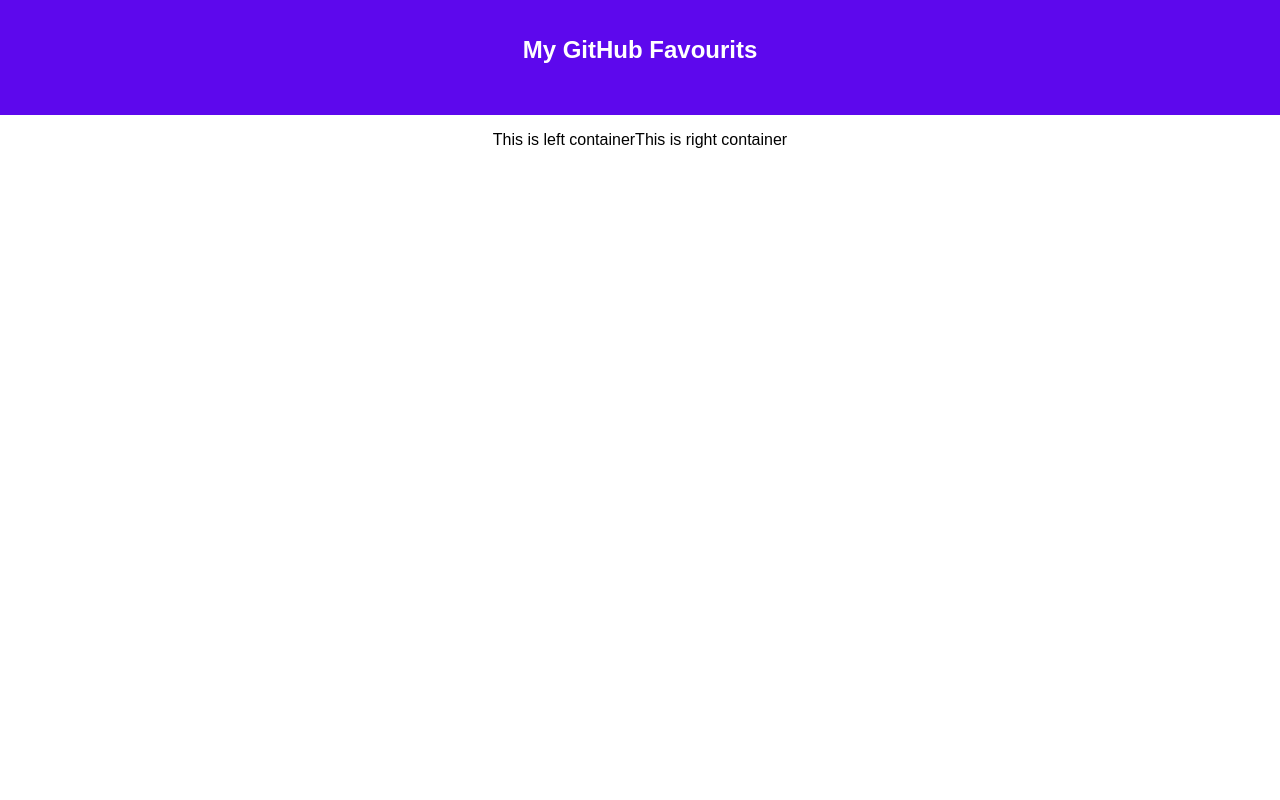
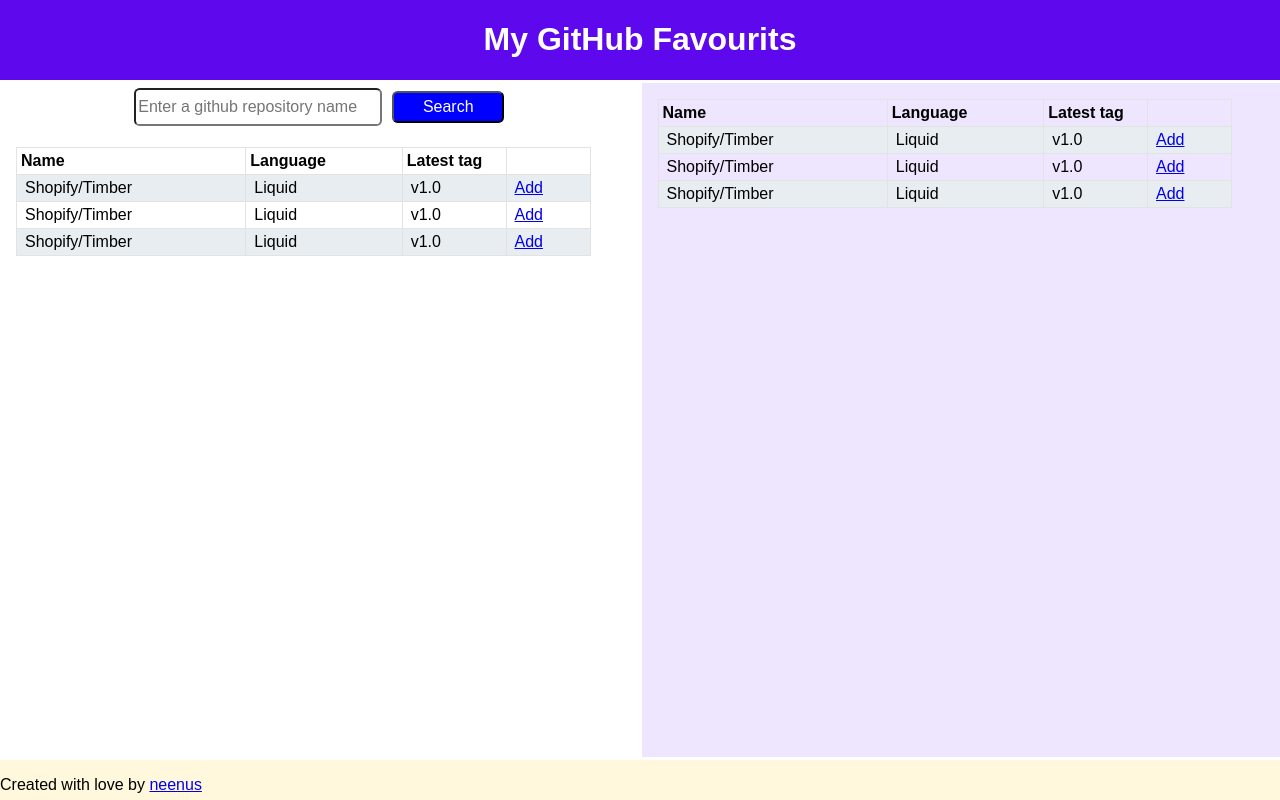
Before and after one commit to neenus/github_repository_search, a React (Create React App) app: page / in a window 1280 px wide. Built offline with nearby package versions, Linux system fonts and the light colour scheme.

Commit message:
front end replicated

```diff
--- a/package.json
+++ b/package.json
@@ -5,7 +5,8 @@
   "dependencies": {
     "react": "^16.5.1",
     "react-dom": "^16.5.1",
-    "react-scripts": "1.1.5"
+    "react-scripts": "1.1.5",
+    "reactstrap": "^6.4.0"
   },
   "scripts": {
     "start": "react-scripts start",
--- a/src/App.css
+++ b/src/App.css
@@ -1,46 +1,81 @@
-.App {
+html, body {
+  height: 100%;
+  width: 100%;
+}
+body {
+  display: grid;
+}
+
+.container > div {
+  display: block;
+  justify-content: center;
+  align-items: center;
+  /* font-size: 2em */
+}
+
+.container {
+  display: grid;
+  grid-gap: 3px;
+  grid-template-columns: repeat(2, 1fr);
+  grid-template-rows: auto 1fr auto;
+  min-height: 100%;
+
+}
+/* .App-title {
+  font-size: 1.5em;
+} */
+
+.header {
+
+  grid-column: 1 / -1;
+  background-color: #5d08ed;
+  color: white;
   text-align: center;
 }
 
-.App-logo {
-  animation: App-logo-spin infinite 20s linear;
-  height: 80px;
+.sodebar-left{
+  /* grid-column: 2 / -1; */
+
+
 }
 
-.App-header {
-  background-color: #5d08ed;
-  height: 75px;
-  padding: 20px;
-  color: white;
+.sidebar-right {
+  /* grid-column: 2 / -1; */
+
+  background-color: #ede6fe
+
 }
 
-.App-title {
-  font-size: 1.5em;
+.footer {
+
+  grid-column: 1 / -1;
+  background-color: cornsilk;
+  height: 40px;
+  bottom: 0;
 }
 
-.App-intro {
-  font-size: large;
+.search-bar {
+  text-align: center;
 }
 
-@keyframes App-logo-spin {
-  from { transform: rotate(0deg); }
-  to { transform: rotate(360deg); }
+#search-btn {
+  border-radius: .35em;
+    width: 7em;
+    height: 2em;
+    font-size: 1em;
+    margin: 5px;
+    background-color: blue;
+    color: white;
 }
 
-.container {
-  display: flex;
-  flex-direction: row;
-  align-items: center;
-  justify-content: center;
-  align-content: stretch;
-
-}
-.container.left{
-  flex-direction: column;
-  width: 50%;
+#search-box {
+  border-radius: .35em;
+    width: 15em;
+    height: 2em;
+    font-size: 1em;
+    margin: 5px;
 }
 
-.container.right {
-  flex-direction: column;
-  width: 50%
+.search-results {
+  text-align: center;
 }
--- a/src/App.js
+++ b/src/App.js
@@ -1,22 +1,32 @@
 import React, { Component } from 'react';
 import './App.css';
+import './components/_table.css';
+import SearchBar from './components/_search-bar.js';
+import Table from './components/_table';
 
 class App extends Component {
   render() {
     return (
-      <div className="App">
-        <header className="App-header">
+      <div className="container">
+        <header className="header">
           {/* <img src={logo} className="App-logo" alt="logo" /> */}
           <h1 className="App-title">My GitHub Favourits</h1>
         </header>
-        <div className="container">
-          <div className="left">
-          <p>This is left container</p>
+          <div className="sidebar-left">
+          <SearchBar></SearchBar>
+          <div className="search-results">
+          <Table></Table>
+        </div>
           </div>
-          <div className="right">
-          <p>This is right container</p>
+          <div className="sidebar-right">
+            <div className="search-results">
+              <Table></Table>
+            </div>
           </div>
-        </div>
+          <div className="footer">
+          <p>Created with love by <a href="https://www.github.com/neenus">neenus</a></p>
+
+          </div>
       </div>
     );
   }
--- /dev/null
+++ b/src/components/_search-bar.js
@@ -0,0 +1,13 @@
+import React, { Component } from 'react';
+
+
+export default class SearchBar extends Component{
+  render(){
+    return(
+      <div className="search-bar">
+          <input id="search-box" type="text" placeholder="Enter a github repository name"></input>
+          <button id="search-btn" name="search">Search</button>
+      </div>
+    )
+  }
+}
--- /dev/null
+++ b/src/components/_table.css
@@ -0,0 +1,22 @@
+table {
+  text-align: center;
+  margin: 1em;
+  border-collapse: collapse;
+  width: 90%;
+}
+table th {
+  text-align: left;
+  padding: 4px;
+  border: 1px solid #e3e3e3;
+  width: 15px;
+}
+
+table td {
+  border: 1px solid #e3e3e3;
+  padding: 4px 8px;
+  text-align: left;
+}
+
+table tr:nth-child(even) td {
+  background-color: #e7edf0;
+}
--- /dev/null
+++ b/src/components/_table.js
@@ -0,0 +1,41 @@
+import React, { Component } from 'react';
+// import './components/_table.css';
+
+class Table extends Component {
+  render(){
+
+    return(
+
+    <table>
+      <tr>
+        <th>Name</th>
+        <th>Language</th>
+        <th>Latest tag</th>
+        <th></th>
+      </tr>
+      <tr>
+        <td>Shopify/Timber</td>
+        <td>Liquid</td>
+        <td>v1.0</td>
+        <td><a href="#">Add</a></td>
+      </tr>
+      <tr>
+        <td>Shopify/Timber</td>
+        <td>Liquid</td>
+        <td>v1.0</td>
+        <td><a href="#">Add</a></td>
+      </tr>
+      <tr>
+        <td>Shopify/Timber</td>
+        <td>Liquid</td>
+        <td>v1.0</td>
+        <td><a href="#">Add</a></td>
+      </tr>
+  </table>
+
+    )
+  }
+
+}
+
+export default Table;
```
Also changed, not shown: 1 other file (tests, documents, lock files or other folders).
